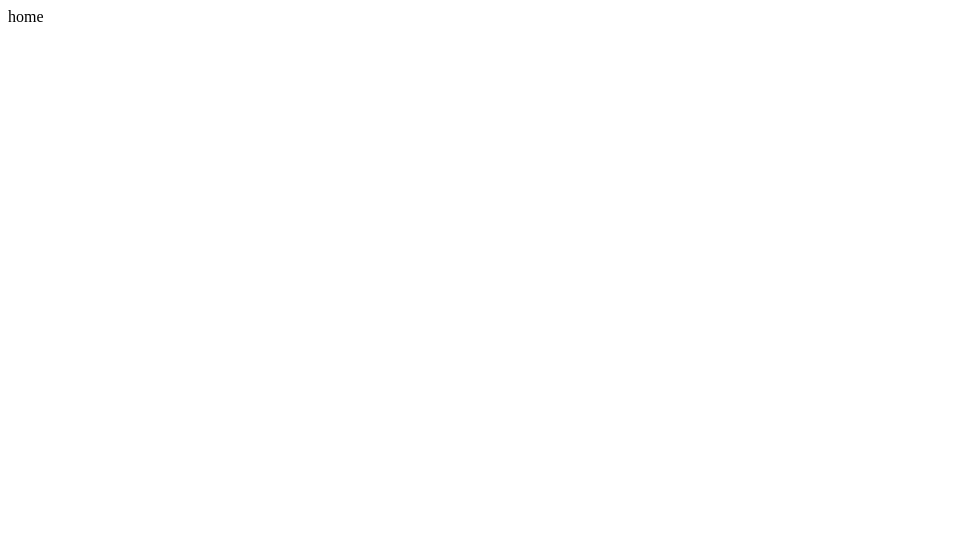
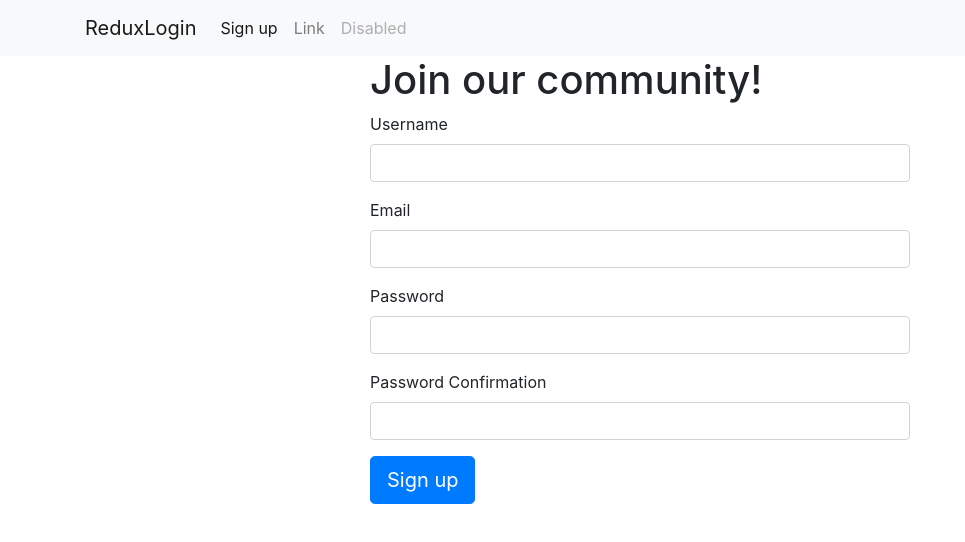
Before and after one commit to bynl-44/redLo, a React app in the folder client/: page /signup in a window 1280 px wide. Shown: the whole page, without its empty margins (0-965 px from the left). Built offline with nearby package versions, Linux system fonts and the light colour scheme.

Commit message:
前端：完成注册页面

```diff
--- a/client/package.json
+++ b/client/package.json
@@ -6,6 +6,7 @@
     "react": "^16.4.1",
     "react-dom": "^16.4.1",
     "react-redux": "^5.0.7",
+    "react-router-dom": "^4.3.1",
     "react-scripts": "1.1.4",
     "redux": "^4.0.0",
     "redux-thunk": "^2.3.0"
--- a/client/public/index.html
+++ b/client/public/index.html
@@ -1,5 +1,6 @@
 <!DOCTYPE html>
 <html lang="en">
+
 <head>
   <meta charset="utf-8">
   <meta name="viewport" content="width=device-width, initial-scale=1, shrink-to-fit=no">
@@ -10,6 +11,8 @@
     -->
   <link rel="manifest" href="%PUBLIC_URL%/manifest.json">
   <link rel="shortcut icon" href="%PUBLIC_URL%/favicon.ico">
+  <link rel="stylesheet" href="https://cdn.bootcss.com/bootstrap/4.0.0/css/bootstrap.min.css" integrity="sha384-Gn5384xqQ1aoWXA+058RXPxPg6fy4IWvTNh0E263XmFcJlSAwiGgFAW/dAiS6JXm"
+    crossorigin="anonymous">
   <!--
       Notice the use of %PUBLIC_URL% in the tags above.
       It will be replaced with the URL of the `public` folder during the build.
@@ -21,6 +24,7 @@
     -->
   <title>React App</title>
 </head>
+
 <body>
   <noscript>
     You need to enable JavaScript to run this app.
@@ -37,4 +41,5 @@
       To create a production bundle, use `npm run build` or `yarn build`.
     -->
 </body>
+
 </html>
--- /dev/null
+++ b/client/src/components/Nav.js
@@ -0,0 +1,46 @@
+import React, { Component } from 'react'
+import PropTypes from 'prop-types'
+import { connect } from 'react-redux'
+import { Link } from 'react-router-dom'
+
+export class Nav extends Component {
+  static propTypes = {
+    prop: PropTypes
+  }
+
+  render() {
+    return (
+      <nav className="navbar navbar-expand-lg navbar-light bg-light">
+        <div className="container">
+          <Link className="navbar-brand" to="/">ReduxLogin</Link>
+          <button className="navbar-toggler" type="button" data-toggle="collapse" data-target="#navbarSupportedContent" aria-controls="navbarSupportedContent" aria-expanded="false" aria-label="Toggle navigation">
+            <span className="navbar-toggler-icon" />
+          </button>
+          <div className="collapse navbar-collapse" id="navbarSupportedContent">
+            <ul className="navbar-nav mr-auto">
+              <li className="nav-item active">
+                <Link className="nav-link" to="/signup">Sign up <span className="sr-only">(current)</span></Link>
+              </li>
+              <li className="nav-item">
+                <a className="nav-link" href="#">Link</a>
+              </li>
+              <li className="nav-item">
+                <a className="nav-link disabled" href="#">Disabled</a>
+              </li>
+            </ul>
+          </div>
+        </div>
+      </nav>
+    )
+  }
+}
+
+const mapStateToProps = (state) => ({
+
+})
+
+const mapDispatchToProps = {
+
+}
+
+export default connect(mapStateToProps, mapDispatchToProps)(Nav)
--- /dev/null
+++ b/client/src/components/signup/SignupForm.js
@@ -0,0 +1,86 @@
+import React, { Component } from 'react'
+import PropTypes from 'prop-types'
+import { connect } from 'react-redux'
+
+export class SignupForm extends Component {
+  static propTypes = {
+    prop: PropTypes
+  }
+  constructor(props) {
+    super(props)
+
+    this.state = {
+      username: '',
+      email: '',
+      password: '',
+      passwordre: '',
+    }
+  }
+
+  handleChange = e => {
+    this.setState({ [e.target.name]: e.target.value })
+  }
+
+  handleSubmit = e => {
+    e.preventDefault()
+  }
+
+  render() {
+    return (
+      <form>
+        <h1>Join our community!</h1>
+        <div className="form-group" onSubmit={() => this.handleSubmit} >
+          <label htmlFor="" className="control-label">Username</label>
+          <input
+            type='text'
+            name='username'
+            value={this.state.username}
+            className="form-control"
+            onChange={() => this.handleChange}
+          />
+        </div>
+        <div className="form-group">
+          <label htmlFor="" className="control-label">Email</label>
+          <input
+            type='email'
+            name='email'
+            value={this.state.email}
+            className="form-control"
+            onChange={() => this.handleChange}
+          />
+        </div>
+        <div className="form-group">
+          <label htmlFor="" className="control-label">Password</label>
+          <input
+            type='password'
+            name='password'
+            className="form-control"
+            onChange={() => this.handleChange}
+          />
+        </div>
+        <div className="form-group">
+          <label htmlFor="" className="control-label">Password Confirmation</label>
+          <input
+            type='password'
+            name='passwordre'
+            className="form-control"
+            onChange={() => this.handleChange}
+          />
+        </div>
+        <div className="form-group">
+          <button className="btn btn-primary btn-lg">Sign up</button>
+        </div>
+      </form>
+    )
+  }
+}
+
+const mapStateToProps = (state) => ({
+
+})
+
+const mapDispatchToProps = {
+
+}
+
+export default connect(mapStateToProps, mapDispatchToProps)(SignupForm)
--- /dev/null
+++ b/client/src/components/signup/SignupPage.js
@@ -0,0 +1,32 @@
+import React, { Component } from 'react'
+import PropTypes from 'prop-types'
+import { connect } from 'react-redux'
+import SignupForm from './SignupForm'
+
+export class SignupPage extends Component {
+  static propTypes = {
+    prop: PropTypes
+  }
+
+  render() {
+    return (
+      <div className='row' >
+        <div className="col-md-3"></div>
+        <div className="col-md-6">
+          <SignupForm />
+        </div>
+        <div className="col-md-3"></div>
+      </div>
+    )
+  }
+}
+
+const mapStateToProps = (state) => ({
+
+})
+
+const mapDispatchToProps = {
+
+}
+
+export default connect(mapStateToProps, mapDispatchToProps)(SignupPage)
--- a/client/src/index.js
+++ b/client/src/index.js
@@ -3,17 +3,24 @@ import ReactDOM from 'react-dom';
 import { createStore, applyMiddleware } from 'redux'
 import { Provider } from 'react-redux'
 import thunk from 'redux-thunk'
+import { BrowserRouter as Router } from 'react-router-dom'
 import logger from 'redux-logger'
 import { composeWithDevTools } from 'redux-devtools-extension'
-import App from './components/App';
+import Nav from './components/Nav'
 import registerServiceWorker from './registerServiceWorker';
 import rootReducer from './reducers'
+import routers from './routers'
 
 const store = createStore(rootReducer, composeWithDevTools(applyMiddleware(logger, thunk)))
 
 ReactDOM.render(
   <Provider store={store}>
-    <App />
+    <Router>
+      <div>
+        <Nav />
+        {routers}
+      </div>
+    </Router>
   </Provider>,
   document.getElementById('root'));
 registerServiceWorker();
--- /dev/null
+++ b/client/src/routers.js
@@ -0,0 +1,11 @@
+import React from 'react'
+import { Route } from 'react-router-dom'
+import App from './components/App'
+import SignupPage from './components/signup/SignupPage'
+
+export default (
+  <div className='container'>
+    <Route exact path='/' component={App} />
+    <Route path='/signup' component={SignupPage} ></Route>
+  </div>
+)
```
Also changed, not shown: 1 other file. Lines whose indentation alone changed are shown as unchanged.
